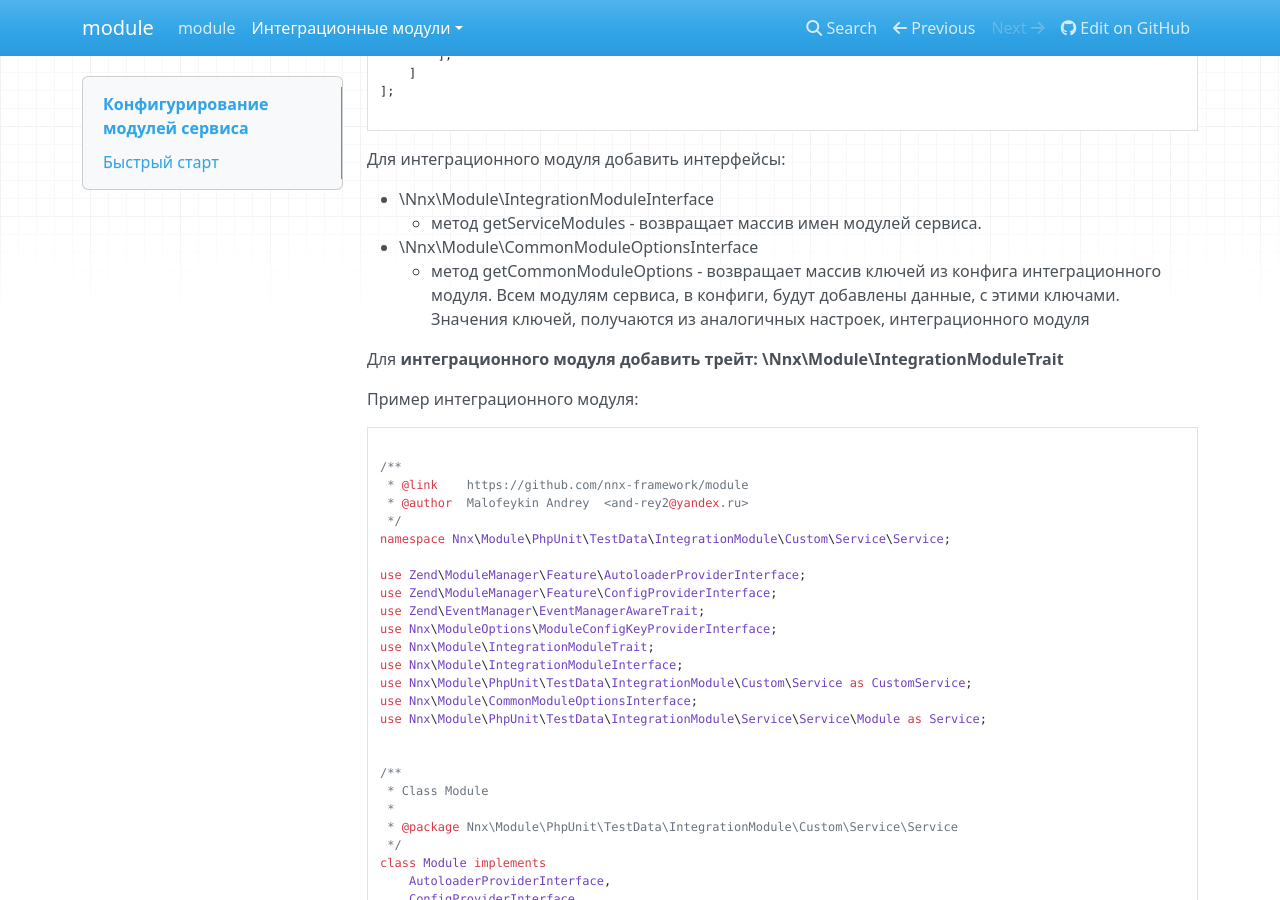
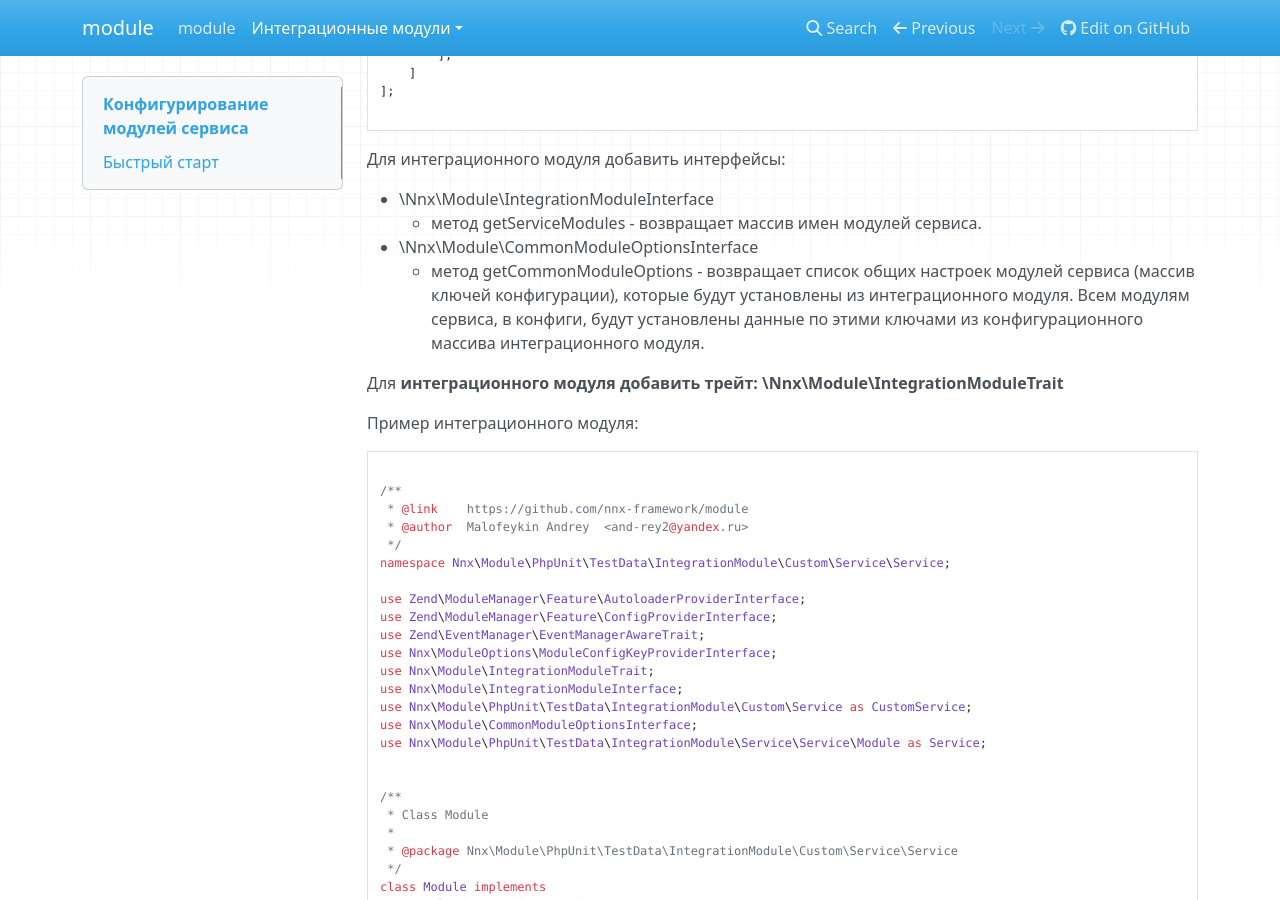
Before and after one commit to nnx-framework/Module, an MkDocs documentation site: the page built from doc/book/ru/configure-service-module.md, in a window 1280 px wide and 900 px high, scrolled down 736 px. Built offline with MkDocs 1.6.1, drawn with Linux system fonts in a browser that asks for light colours; nearby versions of some CDN libraries; old or Windows-style settings are respelled for this version of MkDocs.

Commit message:
Исправлена описывающая настройку модулей, образующих сервис. Добавлен файл с описанием API

```diff
--- a/doc/book/ru/configure-service-module.md
+++ b/doc/book/ru/configure-service-module.md
@@ -44,8 +44,9 @@ return [
 - \Nnx\Module\IntegrationModuleInterface
     - метод getServiceModules - возвращает массив имен модулей сервиса.
 - \Nnx\Module\CommonModuleOptionsInterface
-    - метод getCommonModuleOptions - возвращает массив ключей из конфига интеграционного модуля.
-    Всем модулям сервиса, в конфиги, будут добавлены данные, с этими ключами. Значения ключей, получаются из аналогичных настроек, интеграционного модуля
+    - метод getCommonModuleOptions - возвращает список общих настроек модулей сервиса (массив ключей конфигурации),
+     которые будут установлены из интеграционного модуля. Всем модулям сервиса, в конфиги, будут установлены данные
+     по этими ключами из конфигурационного массива интеграционного модуля.
 
 Для **интеграционного модуля добавить трейт: \Nnx\Module\IntegrationModuleTrait**
 
```
Also changed, not shown: API.md (+7 -7 lines).
